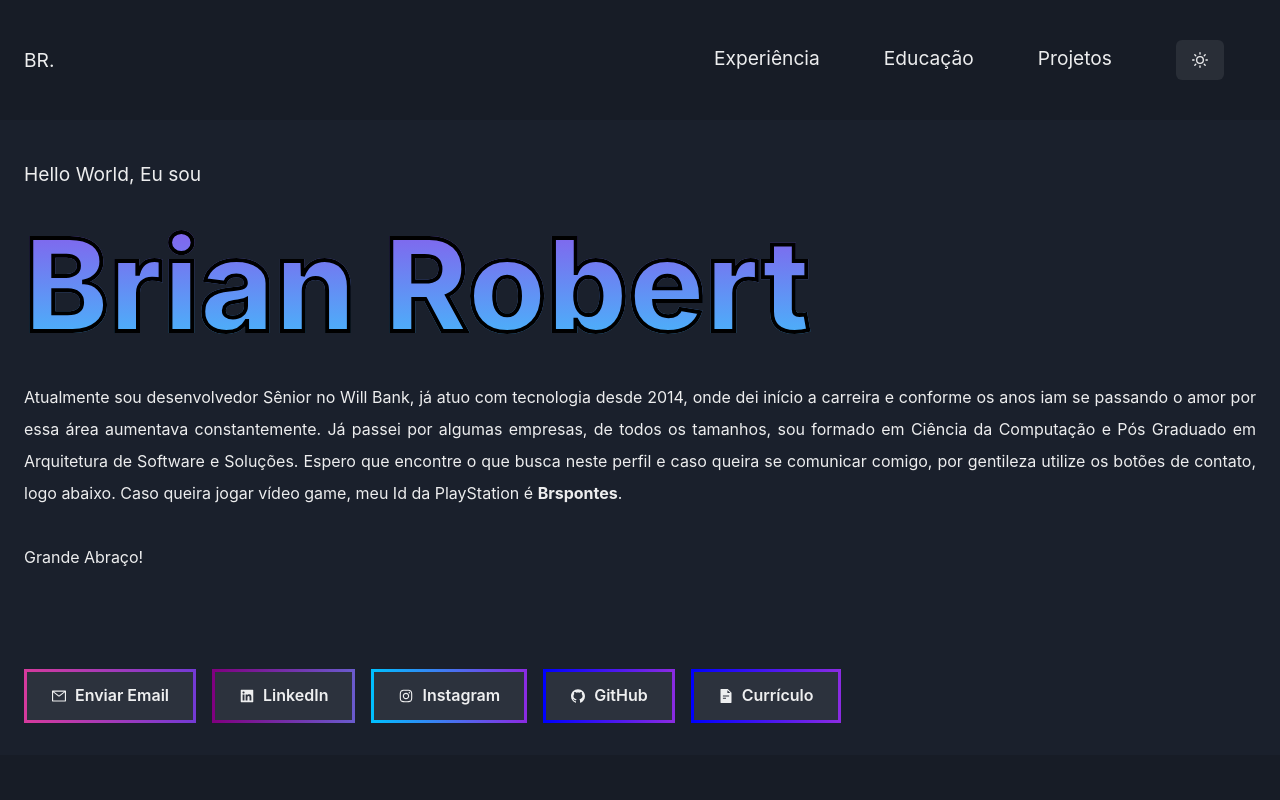
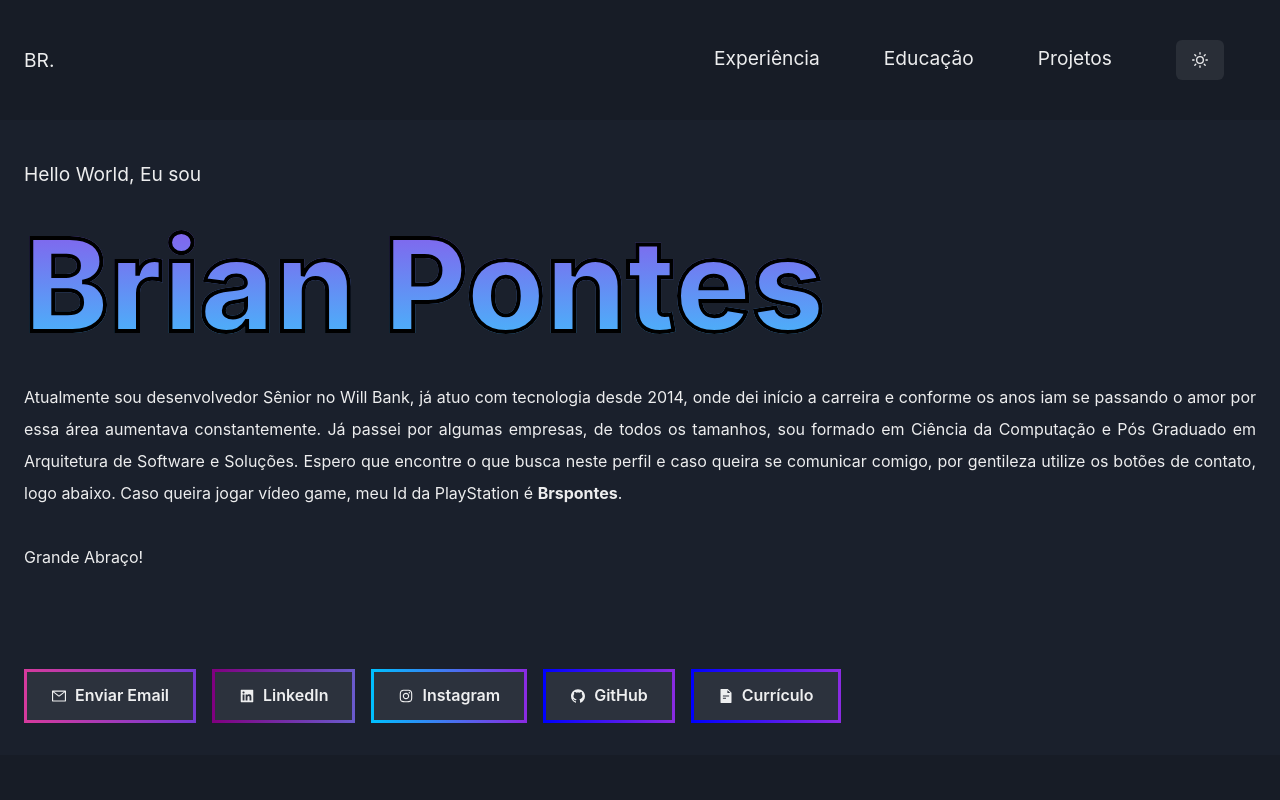
Before and after one commit to Brspontes/react-portfolio, a React (Create React App) app: page / in a window 1280 px wide. Shown: the top 800 px of the page. Built offline with nearby package versions, Linux system fonts and the light colour scheme.

Commit message:
alterando nome na pagina inicial

```diff
--- a/package.json
+++ b/package.json
@@ -24,7 +24,7 @@
   },
   "scripts": {
     "start": "react-scripts start ./src/pages/index.tsx",
-    "build": "set GENERATE_SOURCEMAP=false && react-scripts build",
+    "build": "react-scripts build",
     "test": "react-scripts test",
     "eject": "react-scripts eject",
     "docker-build": "docker build -f Dockerfile -t portfolio .",
--- a/src/pages/App.tsx
+++ b/src/pages/App.tsx
@@ -20,7 +20,7 @@ function App() {
             <Text fontSize={{ base: '3rem', md: '6rem', lg: '8rem' }}
               className="bordaTexto"
               bgGradient='linear(to bottom, #9845E8, #33D2FF)' bgClip='text' fontWeight='extrabold'>
-              Brian Robert
+              Brian Pontes
             </Text>
             <Text textAlign="justify" lineHeight="200%">
               Atualmente sou desenvolvedor Sênior no Will Bank, já atuo com tecnologia desde 2014, onde dei início a carreira e conforme os anos iam se passando o amor por essa área aumentava constantemente.
```
